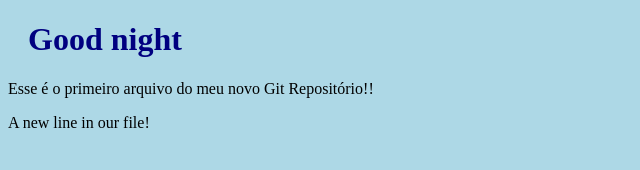
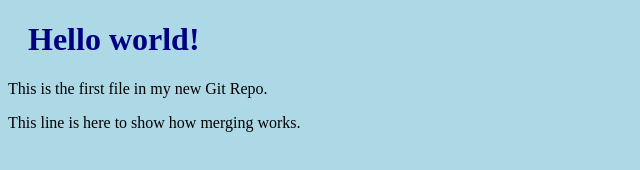
Before and after one commit to ypduarte/myproject, a plain HTML site: page index.html in a window 1280 px wide. Shown: the whole page, without its empty margins (0-640 px from the left). Drawn offline with Linux system fonts and the light colour scheme.

Commit message:
updated index.html with emergency fix

```diff
--- a/index.html
+++ b/index.html
@@ -1,14 +1,14 @@
 <!DOCTYPE html>
-<html lang="en">
+<html>
 <head>
-    <meta charset="UTF-8">
-    <meta name="viewport" content="width=device-width, initial-scale=1.0">
-    <link rel="stylesheet" href="bluestyle.css">
-    <title>Meu Primeiro Projeto no Git</title>
+<title>Hello World!</title>
+<link rel="stylesheet" href="bluestyle.css">
 </head>
 <body>
-    <h1>Good night</h1>
-    <p>Esse é o primeiro arquivo do meu novo Git Repositório!!</p>
-    <p>A new line in our file!</p>
+
+<h1>Hello world!</h1>
+<p>This is the first file in my new Git Repo.</p>
+<p>This line is here to show how merging works.</p>
+
 </body>
 </html>
```
